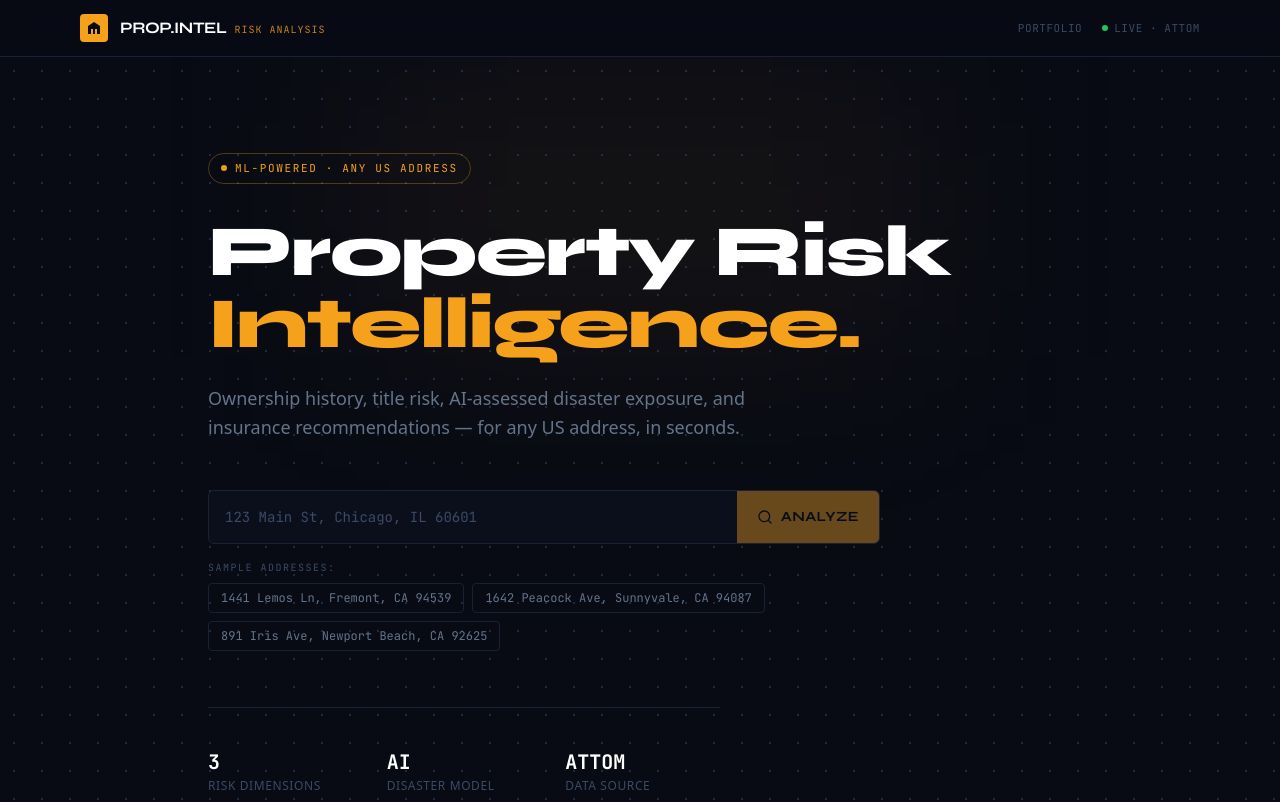
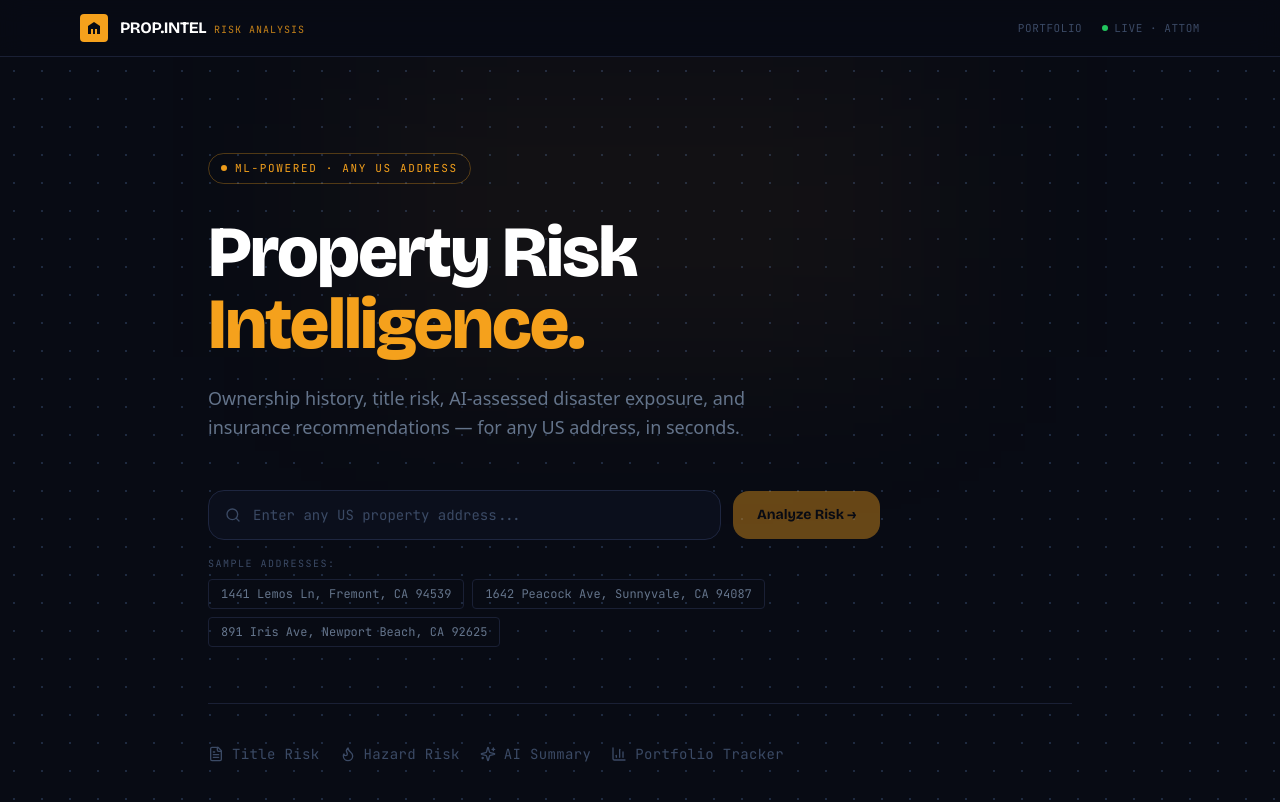
Before and after one commit to jacobhorne-jth/irvine-hacks-test, a Next.js app: page / in a window 1280 px wide. Shown: the top 802 px of the page. Built offline with nearby package versions, Linux system fonts and the light colour scheme.

Commit message:
Front page changes

```diff
--- a/app/layout.tsx
+++ b/app/layout.tsx
@@ -1,8 +1,8 @@
 import type { Metadata } from 'next';
-import { Syne, JetBrains_Mono } from 'next/font/google';
+import { Bricolage_Grotesque, JetBrains_Mono } from 'next/font/google';
 import './globals.css';
 
-const syne = Syne({
+const syne = Bricolage_Grotesque({
   subsets: ['latin'],
   variable: '--font-syne',
   weight: ['400', '500', '600', '700', '800'],
--- a/app/page.tsx
+++ b/app/page.tsx
@@ -1,4 +1,4 @@
-import { Shield, GitBranch, Bot, Brain, ArrowRight } from 'lucide-react';
+import { Shield, GitBranch, Bot, Brain, ArrowRight, FileText, Flame, Sparkles, BarChart3 } from 'lucide-react';
 import { AddressSearchForm } from '@/components/search/AddressSearchForm';
 
 export default function HomePage() {
@@ -37,16 +37,17 @@ export default function HomePage() {
           {/* Search */}
           <AddressSearchForm />
 
-          {/* Stats row */}
-          <div className="mt-14 pt-10 border-t border-[#1A2035] grid grid-cols-3 gap-6 max-w-lg">
+          {/* Feature pills */}
+          <div className="mt-14 pt-10 border-t border-[#1A2035] flex flex-wrap gap-5">
             {[
-              { value: '3', label: 'Risk Dimensions' },
-              { value: 'AI', label: 'Disaster Model' },
-              { value: 'ATTOM', label: 'Data Source' },
-            ].map(({ value, label }) => (
-              <div key={label}>
-                <p className="text-xl font-bold font-data text-white">{value}</p>
-                <p className="text-xs text-[#3B4A65] tracking-wider uppercase mt-0.5">{label}</p>
+              { icon: FileText, label: 'Title Risk' },
+              { icon: Flame,    label: 'Hazard Risk' },
+              { icon: Sparkles, label: 'AI Summary' },
+              { icon: BarChart3, label: 'Portfolio Tracker' },
+            ].map(({ icon: Icon, label }) => (
+              <div key={label} className="flex items-center gap-2 text-[#3B4A65]">
+                <Icon className="h-4 w-4" />
+                <span className="text-sm font-data tracking-wide">{label}</span>
               </div>
             ))}
           </div>
--- a/components/search/AddressSearchForm.tsx
+++ b/components/search/AddressSearchForm.tsx
@@ -100,34 +100,35 @@ export function AddressSearchForm() {
   return (
     <div className="w-full max-w-2xl space-y-4" ref={containerRef}>
       <div className="relative">
-        <form onSubmit={handleSubmit}>
-          <div className="flex border border-[#1A2035] bg-[#0B0F1C] rounded-lg overflow-hidden focus-within:border-[#F5A11C]/50 transition-colors">
+        <form onSubmit={handleSubmit} className="flex items-center gap-3">
+          <div className="flex-1 flex items-center gap-3 border border-[#1E2640] bg-[#0B0F1C] rounded-2xl px-4 py-3.5 focus-within:border-[#F5A11C]/40 transition-colors">
+            <Search className="h-4 w-4 text-[#3B4A65] shrink-0" />
             <input
               type="text"
               value={address}
               onChange={(e) => handleChange(e.target.value)}
               onKeyDown={handleKeyDown}
               onFocus={() => suggestions.length > 0 && setShowDropdown(true)}
-              placeholder="123 Main St, Chicago, IL 60601"
-              className="flex-1 px-4 py-4 bg-transparent text-white placeholder:text-[#3B4A65] text-sm font-data focus:outline-none"
+              placeholder="Enter any US property address..."
+              className="flex-1 bg-transparent text-white placeholder:text-[#3B4A65] text-sm font-data focus:outline-none"
               disabled={loading}
               autoComplete="off"
             />
-            <button
-              type="submit"
-              disabled={loading || !address.trim()}
-              className="flex items-center gap-2 px-5 py-4 bg-[#F5A11C] text-[#080B14] text-sm font-bold tracking-wide hover:bg-[#F5A11C]/90 disabled:opacity-40 disabled:cursor-not-allowed transition-all shrink-0"
-              style={{ fontFamily: 'var(--font-syne)' }}
-            >
-              {loading ? <Loader2 className="h-4 w-4 animate-spin" /> : <Search className="h-4 w-4" />}
-              {loading ? 'ANALYZING' : 'ANALYZE'}
-            </button>
           </div>
+          <button
+            type="submit"
+            disabled={loading || !address.trim()}
+            className="flex items-center gap-2 px-6 py-3.5 bg-[#F5A11C] text-[#080B14] text-sm font-bold rounded-2xl hover:bg-[#F5A11C]/90 disabled:opacity-40 disabled:cursor-not-allowed transition-all shrink-0 whitespace-nowrap"
+            style={{ fontFamily: 'var(--font-syne)' }}
+          >
+            {loading ? <Loader2 className="h-4 w-4 animate-spin" /> : null}
+            {loading ? 'Analyzing...' : 'Analyze Risk →'}
+          </button>
         </form>
 
         {/* Autocomplete dropdown */}
         {showDropdown && (suggestions.length > 0 || noResults) && (
-          <div className="absolute top-full left-0 right-0 z-50 mt-1 border border-[#1A2035] bg-[#0B0F1C] rounded-lg overflow-hidden shadow-2xl shadow-black/60">
+          <div className="absolute top-full left-0 right-0 z-50 mt-1 border border-[#1A2035] bg-[#0B0F1C] rounded-2xl overflow-hidden shadow-2xl shadow-black/60">
             {noResults ? (
               <div className="flex items-center gap-3 px-4 py-3">
                 <MapPin className="h-3.5 w-3.5 shrink-0 text-[#3B4A65]" />
```
